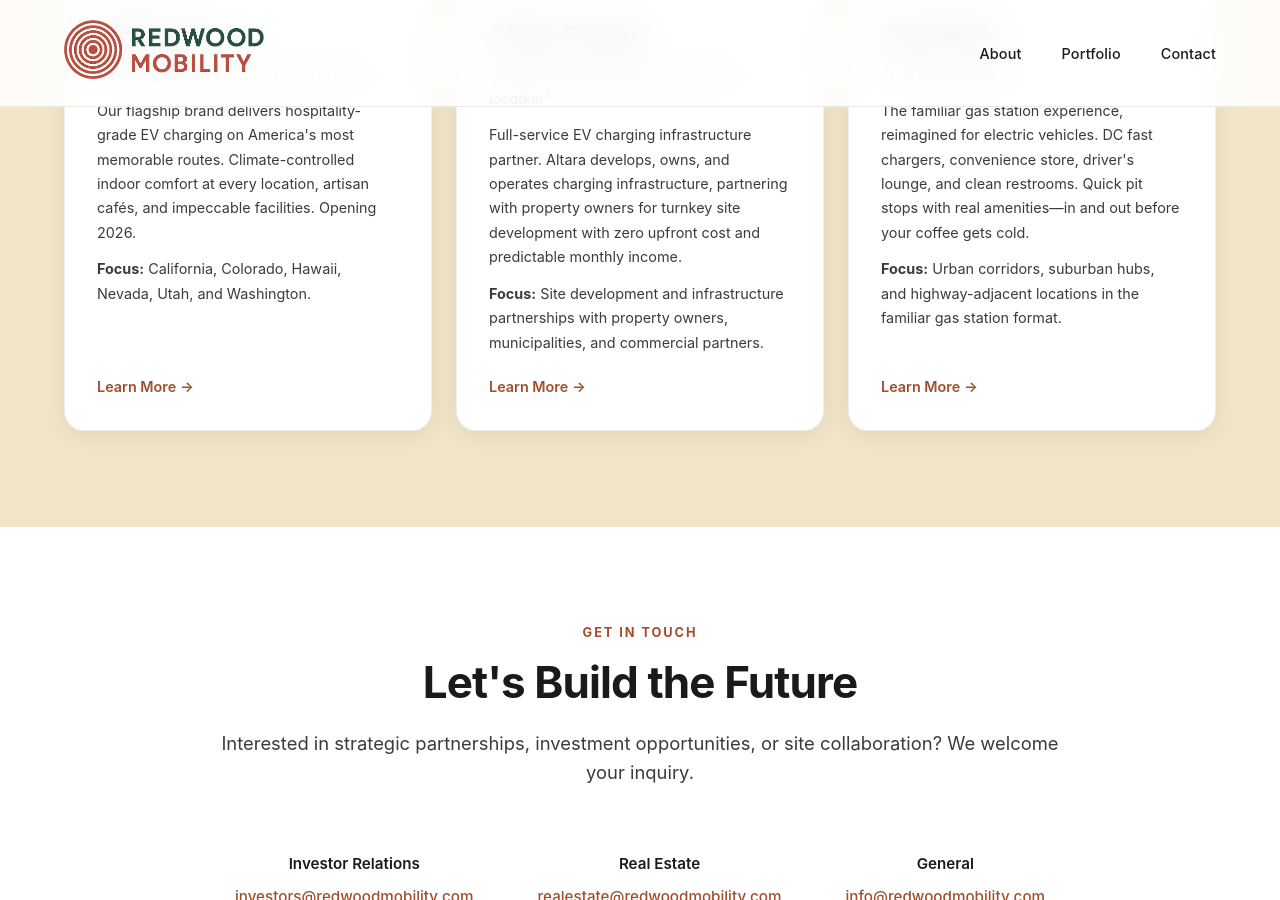
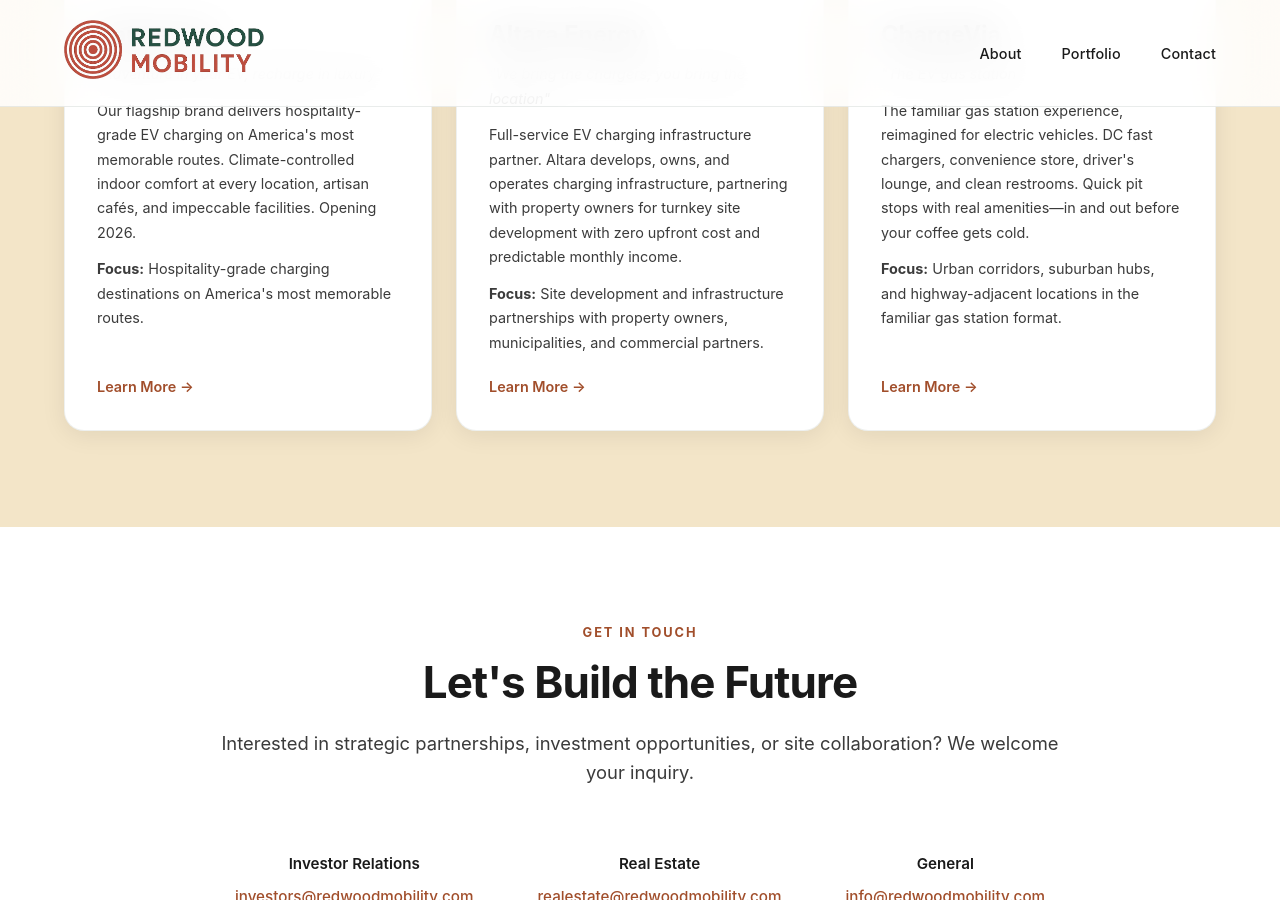
Before and after one commit to Redwood-Mobility/redwood-pages, a Jekyll site: the page built from index.html, in a window 1280 px wide and 900 px high, scrolled down 1846 px. Built offline with Jekyll 4.4.1, drawn with Linux system fonts in a browser that asks for light colours.

Commit message:
Update index.html

```diff
--- a/index.html
+++ b/index.html
@@ -59,7 +59,7 @@
                 <h2>Rangeway</h2>
                 <p class="tagline">"Adventure in your EV, recharge in luxury"</p>
                 <p>Our flagship brand delivers hospitality-grade EV charging on America's most memorable routes. Climate-controlled indoor comfort at every location, artisan cafés, and impeccable facilities. Opening 2026.</p>
-                <p><strong>Focus:</strong> California, Colorado, Hawaii, Nevada, Utah, and Washington.</p>
+                <p><strong>Focus:</strong> Hospitality-grade charging destinations on America's most memorable routes.</p>
                 <a href="https://rangewayev.com" class="portfolio-link">Learn More →</a>
             </div>
 
```
